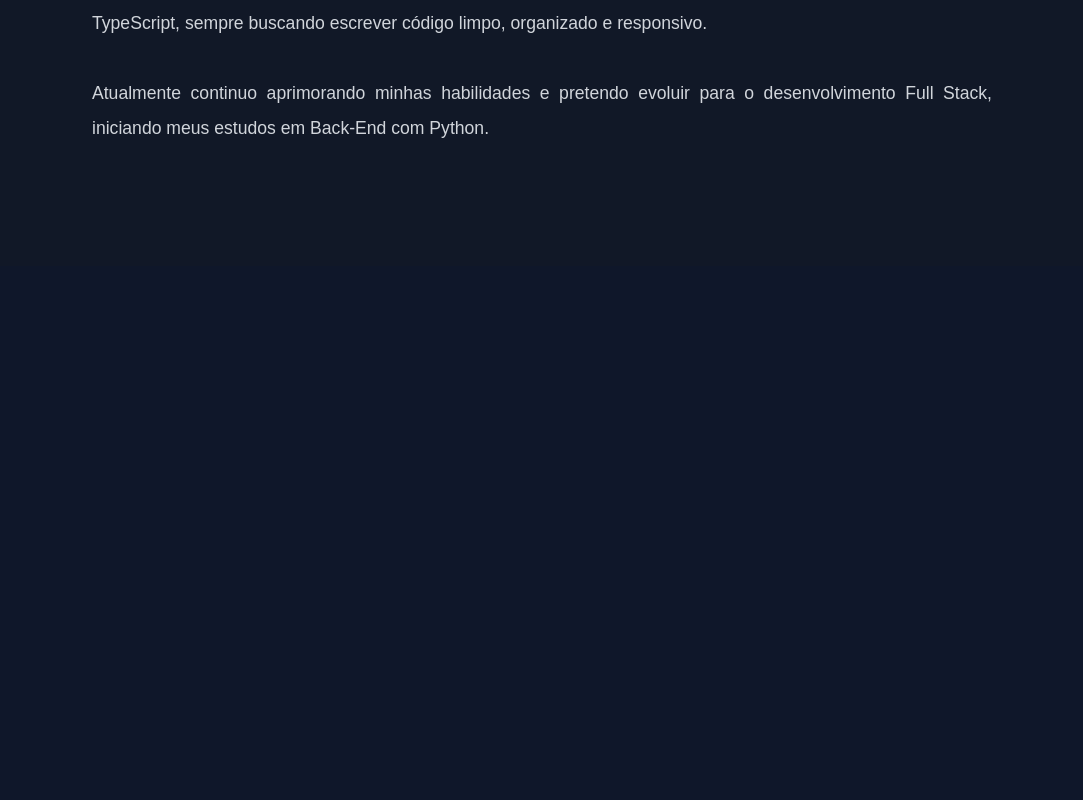
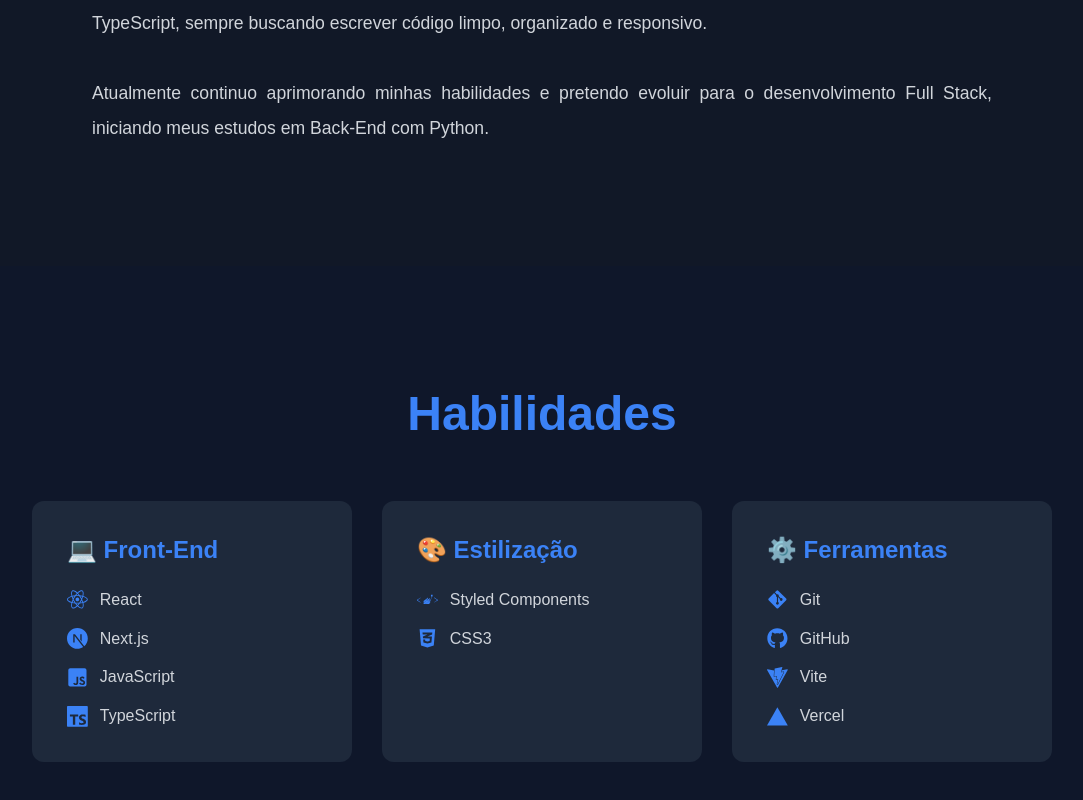
Before and after one commit to vinidev05/portifolio-vinicius_machado, a React (Vite) app: page / in a window 1280 px wide. Shown: the part 1115-1915 px from the top of the page, without its empty margins (98-1181 px from the left). Before the commit the page ends 1381 px from the top, so only its background shows below. Built offline with nearby package versions, Linux system fonts and the light colour scheme.

Commit message:
feat: adiciona seção Habilidades

```diff
--- a/src/App.jsx
+++ b/src/App.jsx
@@ -1,6 +1,7 @@
 import Header from "./components/Header";
 import Hero from "./components/Hero";
 import About from "./components/About";
+import Skills from "./components/Skills";
 
 function App() {
   return (
@@ -8,6 +9,7 @@
       <Header />
       <Hero />
       <About />
+      <Skills />
     </>
   );
 }
--- a/src/components/Skills/index.jsx
+++ b/src/components/Skills/index.jsx
@@ -0,0 +1,105 @@
+import {
+  Container,
+  Title,
+  Cards,
+  Card,
+  CardTitle,
+  List,
+  Item,
+} from "./styles";
+
+import {
+  FaReact,
+  FaJsSquare,
+  FaGitAlt,
+  FaGithub,
+  FaCss3Alt,
+} from "react-icons/fa";
+
+import {
+  SiNextdotjs,
+  SiTypescript,
+  SiStyledcomponents,
+  SiVite,
+  SiVercel,
+} from "react-icons/si";
+
+const Skills = () => {
+  return (
+    <Container id="habilidades">
+      <Title>Habilidades</Title>
+
+      <Cards>
+        <Card>
+          <CardTitle>💻 Front-End</CardTitle>
+
+          <List>
+            <Item>
+              <FaReact />
+              React
+            </Item>
+
+            <Item>
+              <SiNextdotjs />
+              Next.js
+            </Item>
+
+            <Item>
+              <FaJsSquare />
+              JavaScript
+            </Item>
+
+            <Item>
+              <SiTypescript />
+              TypeScript
+            </Item>
+          </List>
+        </Card>
+
+        <Card>
+          <CardTitle>🎨 Estilização</CardTitle>
+
+          <List>
+            <Item>
+              <SiStyledcomponents />
+              Styled Components
+            </Item>
+
+            <Item>
+              <FaCss3Alt />
+              CSS3
+            </Item>
+          </List>
+        </Card>
+
+        <Card>
+          <CardTitle>⚙️ Ferramentas</CardTitle>
+
+          <List>
+            <Item>
+              <FaGitAlt />
+              Git
+            </Item>
+
+            <Item>
+              <FaGithub />
+              GitHub
+            </Item>
+
+            <Item>
+              <SiVite />
+              Vite
+            </Item>
+
+            <Item>
+              <SiVercel />
+              Vercel
+            </Item>
+          </List>
+        </Card>
+      </Cards>
+    </Container>
+  );
+};
+
+export default Skills;
--- a/src/components/Skills/styles.js
+++ b/src/components/Skills/styles.js
@@ -0,0 +1,59 @@
+import styled from "styled-components";
+
+export const Container = styled.section`
+  padding: 120px 8%;
+`;
+
+export const Title = styled.h2`
+  text-align: center;
+  color: #3b82f6;
+  font-size: 3rem;
+  margin-bottom: 60px;
+`;
+
+export const Cards = styled.div`
+  display: flex;
+  gap: 30px;
+  justify-content: center;
+  flex-wrap: wrap;
+`;
+
+export const Card = styled.div`
+  background: #1e293b;
+  padding: 35px;
+  border-radius: 12px;
+  width: 320px;
+
+  transition: .3s;
+
+  &:hover{
+    transform: translateY(-8px);
+    box-shadow: 0 12px 30px rgba(59,130,246,.25);
+  }
+`;
+
+export const CardTitle = styled.h3`
+  color: #3b82f6;
+  margin-bottom: 25px;
+  font-size: 1.5rem;
+`;
+
+export const List = styled.ul`
+  display: flex;
+  flex-direction: column;
+  gap: 18px;
+`;
+
+export const Item = styled.li`
+  display: flex;
+  align-items: center;
+  gap: 12px;
+
+  color: #d1d5db;
+  font-size: 1rem;
+
+  svg{
+    color:#3b82f6;
+    font-size:1.3rem;
+  }
+`;
```
